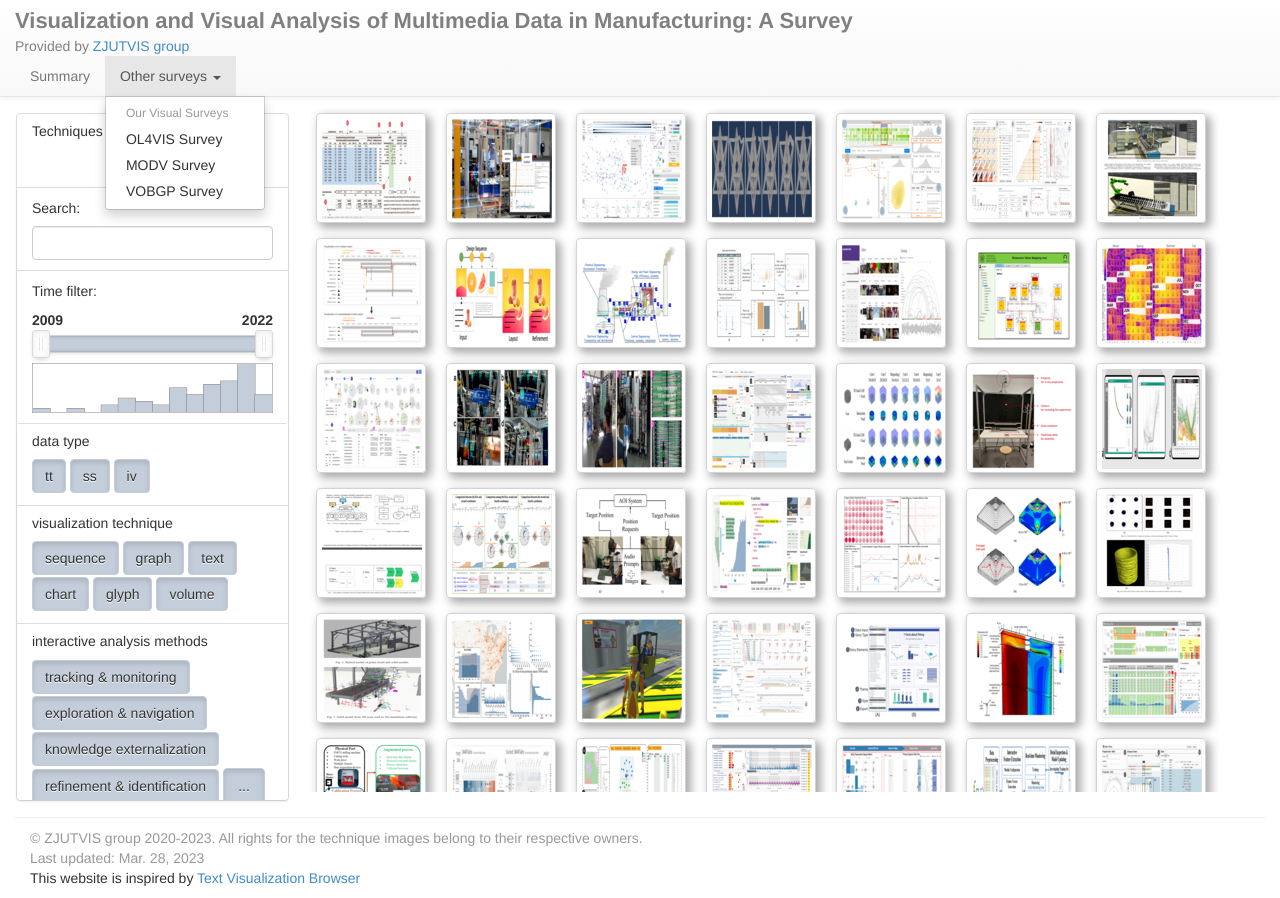
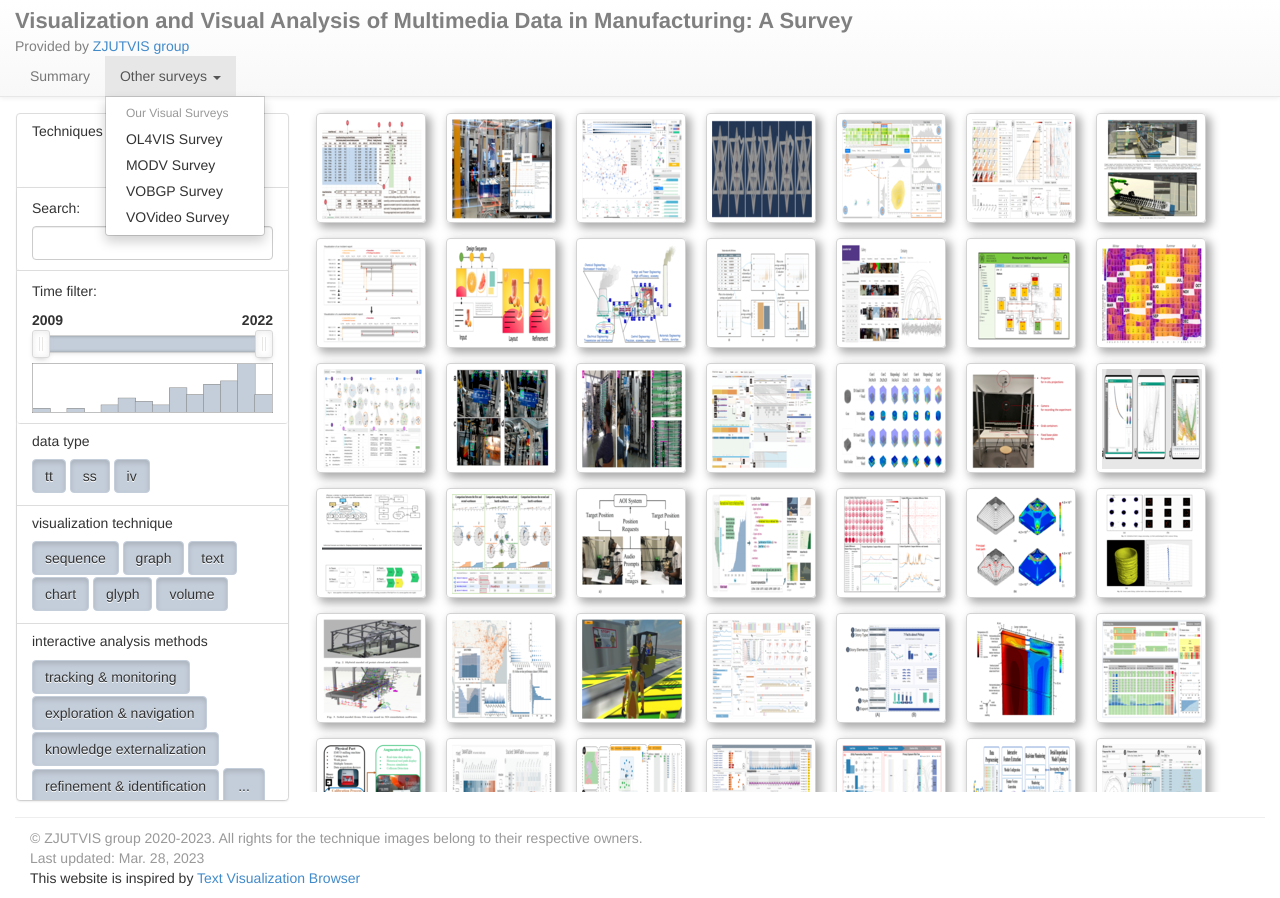
Before and after one commit to zjutvis/MMDM, a plain HTML site: page index.html in a window 1280 px wide. Both pictures are taken after a click on the link "Other surveys". Drawn offline with Linux system fonts and the light colour scheme; files whose address does not match are found by name.

Commit message:
Update index.html
关联其他综述

```diff
--- a/index.html
+++ b/index.html
@@ -60,6 +60,9 @@
 									</li>
 									<li>
 										<a href="https://zjutvis.github.io/VOBGP" target="_blank">VOBGP Survey</a>
+									</li>
+									<li>
+										<a href="https://zjutvis.github.io/VOVideo" target="_blank">VOVideo Survey</a>
 									</li>
 								</ul>
 							</li>
```
